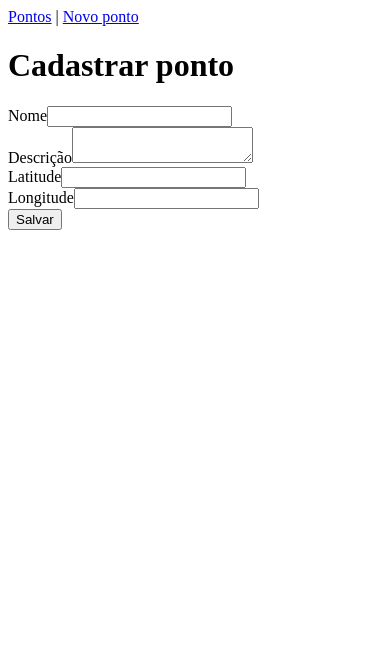
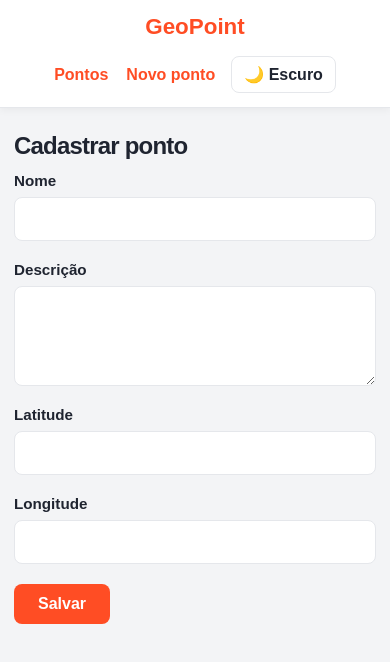
Before and after one commit to 1111500-lordi/Trabalho-frontend-GeoPoint, a React (Vite) app: page /pontos/novo in a window 390 px wide. Shown: the top 662 px of the page. Built offline with nearby package versions, Linux system fonts and the light colour scheme.

Commit message:
style: adiciona temas claro escuro e responsividade

```diff
--- a/src/App.jsx
+++ b/src/App.jsx
@@ -1,3 +1,4 @@
+import { useEffect, useState } from 'react';
 import { Navigate, Route, Routes } from 'react-router-dom';
 import Navbar from './components/Navbar.jsx';
 import ListaPontos from './pages/ListaPontos.jsx';
@@ -6,9 +7,22 @@ import DetalhePonto from './pages/DetalhePonto.jsx';
 import NaoEncontrada from './pages/NaoEncontrada.jsx';
 
 function App() {
+    const [tema, setTema] = useState(() => {
+    return localStorage.getItem('tema') || 'claro';
+  });
+
+  useEffect(() => {
+    document.documentElement.setAttribute('data-tema', tema);
+    localStorage.setItem('tema', tema);
+  }, [tema]);
+
+    function alternarTema() {
+    setTema(tema === 'claro' ? 'escuro' : 'claro');
+  }
+
   return (
     <>
-      <Navbar />
+      <Navbar tema={tema} alternarTema={alternarTema} />
 
       <main>
         <Routes>
--- a/src/components/CampoCadastrar.jsx
+++ b/src/components/CampoCadastrar.jsx
@@ -1,18 +1,28 @@
+
 export default function CampoCadastrar(props) {
     return (
-        <div>
-            <label htmlFor={props.nome}>{props.rotulo}</label>
-            {props.erro && <p>{props.erro}</p>}
+        <div className="campo-formulario">
+            <label htmlFor={props.nome}>
+                {props.rotulo}
+            </label>
+
+            {props.erro && (
+                <p className="mensagem-erro">
+                    {props.erro}
+                </p>
+            )}
+
             <input
-            value = {props.valor}
-            onChange = {props.aoMudar}
-            name = {props.nome}
-            type = {props.tipo}
-            placeholder = {props.placeholder}
-            required = {props.obrigatorio}
-            maxLength = {props.maximo}
-            step = {props.step}
-            id = {props.nome}
+                value={props.valor}
+                onChange={props.aoMudar}
+                name={props.nome}
+                type={props.tipo}
+                placeholder={props.placeholder}
+                required={props.obrigatorio}
+                maxLength={props.maximo}
+                step={props.step}
+                id={props.nome}
+                aria-invalid={Boolean(props.erro)}
             />
         </div>
     );
--- a/src/components/CampoDescricao.jsx
+++ b/src/components/CampoDescricao.jsx
@@ -1,18 +1,27 @@
+
 export default function CampoDescricao(props) {
     return (
-        <div>
-            <label htmlFor={props.nome}>{props.rotulo}</label>
-            {props.erro && <p className="erro">{props.erro}</p>}
+        <div className="campo-formulario">
+            <label htmlFor={props.nome}>
+                {props.rotulo}
+            </label>
+
+            {props.erro && (
+                <p className="mensagem-erro">
+                    {props.erro}
+                </p>
+            )}
+
             <textarea
-            value = {props.valor}
-            onChange = {props.aoMudar}
-            name = {props.nome}
-            id = {props.nome}
-            maxLength = {props.maximo}
-            rows={props.rows}
-            placeholder={props.placeholder}
+                value={props.valor}
+                onChange={props.aoMudar}
+                name={props.nome}
+                id={props.nome}
+                maxLength={props.maximo}
+                rows={props.rows || 4}
+                placeholder={props.placeholder}
+                aria-invalid={Boolean(props.erro)}
             />
-
         </div>
     );
 }
--- a/src/components/Navbar.jsx
+++ b/src/components/Navbar.jsx
@@ -1,11 +1,26 @@
+
 import { NavLink } from 'react-router-dom';
 
-function Navbar() {
+function Navbar({ tema, alternarTema }) {
   return (
-    <nav>
-      <NavLink to="/pontos">Pontos</NavLink>
-      {' | '}
-      <NavLink to="/pontos/novo">Novo ponto</NavLink>
+    <nav className="navbar">
+      <div className="navbar-conteudo">
+        <span className="navbar-logo">GeoPoint</span>
+
+        <div className="navbar-links">
+          <NavLink to="/pontos">Pontos</NavLink>
+          <NavLink to="/pontos/novo">Novo ponto</NavLink>
+        </div>
+
+        <button
+          className="botao-tema"
+          onClick={alternarTema}
+          aria-label="Alternar tema"
+          title="Alternar tema"
+        >
+          {tema === 'claro' ? '🌙 Escuro' : '☀ Claro'}
+        </button>
+      </div>
     </nav>
   );
 }
--- a/src/index.css
+++ b/src/index.css
@@ -1,3 +1,41 @@
+
+:root {
+  font-family: Arial, Helvetica, sans-serif;
+  color-scheme: light;
+}
+
+:root[data-tema="claro"] {
+  --cor-fundo: #f3f4f6;
+  --cor-superficie: #ffffff;
+  --cor-texto: #1f2430;
+  --cor-texto-secundario: #6b7280;
+  --cor-borda: #e5e7eb;
+  --cor-destaque: #ff4d24;
+  --cor-destaque-hover: #e6401b;
+  --cor-tabela-cabecalho: #fff0eb;
+}
+
+:root[data-tema="escuro"] {
+  color-scheme: dark;
+  --cor-fundo: #171b25;
+  --cor-superficie: #252c3a;
+  --cor-texto: #f9fafb;
+  --cor-texto-secundario: #aab3c2;
+  --cor-borda: #3b4556;
+  --cor-destaque: #ff6344;
+  --cor-destaque-hover: #ff8068;
+  --cor-tabela-cabecalho: #34303a;
+}
+
+body {
+  margin: 0;
+  background-color: var(--cor-fundo);
+  color: var(--cor-texto);
+  font-family: Arial, Helvetica, sans-serif;
+  transition: background-color 0.2s, color 0.2s;
+}
+
+
 .sr-only {
   position: absolute;
   width: 1px;
@@ -68,7 +106,6 @@
   color: white;
 }
 
-/* ---------- Tabela ---------- */
 .tabela-container {
   background: white;
   border: 1px solid #e5e7eb;
@@ -141,3 +178,329 @@
   align-items: center;
   gap: 8px;
 }
+
+.navbar {
+  background-color: var(--cor-superficie);
+  border-bottom: 1px solid var(--cor-borda);
+  box-shadow: 0 2px 8px rgba(0, 0, 0, 0.05);
+}
+
+.navbar-conteudo {
+  max-width: 1200px;
+  margin: 0 auto;
+  padding: 16px 24px;
+  display: flex;
+  align-items: center;
+  justify-content: space-between;
+  gap: 24px;
+}
+
+.navbar-logo {
+  color: var(--cor-destaque);
+  font-size: 1.4rem;
+  font-weight: 800;
+}
+
+.navbar-links {
+  display: flex;
+  align-items: center;
+  gap: 24px;
+}
+
+.navbar-links a {
+  color: var(--cor-texto-secundario);
+  text-decoration: none;
+  font-weight: 600;
+  transition: color 0.2s;
+}
+
+.navbar-links a:hover,
+.navbar-links a.active {
+  color: var(--cor-destaque);
+}
+
+.botao-tema {
+  padding: 9px 14px;
+  border: 1px solid var(--cor-borda);
+  border-radius: 8px;
+  background-color: var(--cor-superficie);
+  color: var(--cor-texto);
+  font: inherit;
+  font-weight: 600;
+  cursor: pointer;
+}
+
+.botao-tema:hover {
+  background-color: var(--cor-fundo);
+}
+
+main {
+  max-width: 1200px;
+  margin: 0 auto;
+  padding: 40px 24px;
+}
+
+h1 {
+  margin: 0 0 12px;
+  color: var(--cor-texto);
+  font-size: 2rem;
+  font-weight: 800;
+  letter-spacing: -0.8px;
+}
+
+h2 {
+  color: var(--cor-texto);
+  font-size: 1.4rem;
+  font-weight: 700;
+}
+
+p {
+  color: var(--cor-texto-secundario);
+  line-height: 1.6;
+}
+
+@media (max-width: 600px) {
+  main {
+    padding: 28px 16px;
+  }
+
+  h1 {
+    font-size: 1.65rem;
+  }
+
+  .navbar-conteudo {
+    flex-wrap: wrap;
+    padding: 14px 16px;
+  }
+
+  .navbar-links {
+    gap: 14px;
+  }
+}
+
+.filtro input {
+  background-color: var(--cor-superficie);
+  color: var(--cor-texto);
+  border-color: var(--cor-borda);
+}
+
+.filtro input::placeholder {
+  color: var(--cor-texto-secundario);
+}
+
+.filtro input:focus {
+  border-color: var(--cor-destaque);
+}
+
+.tabela-container {
+  background-color: var(--cor-superficie);
+  border-color: var(--cor-borda);
+}
+
+.tabela th,
+.tabela td {
+  color: var(--cor-texto);
+  border-bottom-color: var(--cor-borda);
+}
+
+.tabela th {
+  background-color: var(--cor-tabela-cabecalho);
+  color: var(--cor-destaque);
+}
+
+.tabela tbody tr:hover {
+  background-color: var(--cor-fundo);
+}
+
+.link-nome {
+  color: var(--cor-destaque);
+}
+
+.botao-primario {
+  background-color: var(--cor-destaque);
+}
+
+.botao-primario:hover {
+  background-color: var(--cor-destaque-hover);
+}
+
+.botao-secundario {
+  background-color: var(--cor-fundo);
+  color: var(--cor-texto);
+}
+
+.botao-perigo {
+  background-color: #dc2626;
+  color: white;
+}
+
+form {
+  display: flex;
+  flex-direction: column;
+  gap: 20px;
+}
+
+.campo-formulario {
+  display: flex;
+  flex-direction: column;
+  gap: 8px;
+}
+
+.campo-formulario label {
+  color: var(--cor-texto);
+  font-weight: 600;
+  font-size: 0.95rem;
+}
+
+.campo-formulario input,
+.campo-formulario textarea {
+  width: 100%;
+  box-sizing: border-box;
+  padding: 12px 14px;
+  border: 1px solid var(--cor-borda);
+  border-radius: 8px;
+  background-color: var(--cor-superficie);
+  color: var(--cor-texto);
+  font: inherit;
+  transition: border-color 0.2s, box-shadow 0.2s;
+}
+
+.campo-formulario textarea {
+  resize: vertical;
+  min-height: 100px;
+}
+
+.campo-formulario input:focus,
+.campo-formulario textarea:focus {
+  outline: none;
+  border-color: var(--cor-destaque);
+  box-shadow: 0 0 0 3px rgba(255, 77, 36, 0.15);
+}
+
+.campo-formulario input::placeholder,
+.campo-formulario textarea::placeholder {
+  color: var(--cor-texto-secundario);
+}
+
+.mensagem-erro {
+  margin: 0;
+  color: #ef4444;
+  font-size: 0.85rem;
+}
+
+form button[type="submit"] {
+  align-self: flex-start;
+  padding: 11px 24px;
+  border: none;
+  border-radius: 8px;
+  background-color: var(--cor-destaque);
+  color: white;
+  font: inherit;
+  font-weight: 700;
+  cursor: pointer;
+  transition: background-color 0.2s;
+}
+
+form button[type="submit"]:hover {
+  background-color: var(--cor-destaque-hover);
+}
+
+@media (max-width: 600px) {
+  main {
+    padding: 24px 14px;
+  }
+
+  h1 {
+    font-size: 1.5rem;
+  }
+
+  .navbar-conteudo {
+    justify-content: center;
+    gap: 16px;
+    padding: 14px;
+  }
+
+  .navbar-logo {
+    width: 100%;
+    text-align: center;
+  }
+
+  .navbar-links {
+    justify-content: center;
+    gap: 18px;
+  }
+
+  .botao-tema {
+    padding: 8px 12px;
+  }
+
+  .filtro {
+    margin: 16px 0;
+  }
+}
+
+
+@media (max-width: 600px) {
+  .tabela-container {
+    overflow-x: visible;
+    border: none;
+    background: transparent;
+  }
+
+  .tabela,
+  .tabela tbody,
+  .tabela tr,
+  .tabela td {
+    display: block;
+    width: 100%;
+    box-sizing: border-box;
+  }
+
+  .tabela thead {
+    display: none;
+  }
+
+  .tabela tbody tr {
+    margin-bottom: 16px;
+    padding: 8px 14px;
+    border: 1px solid var(--cor-borda);
+    border-radius: 12px;
+    background: var(--cor-superficie);
+  }
+
+  .tabela tbody td {
+    display: flex;
+    justify-content: space-between;
+    align-items: center;
+    gap: 12px;
+    padding: 10px 0;
+    border-bottom: 1px solid var(--cor-borda);
+    white-space: normal;
+    text-align: right;
+  }
+
+  .tabela tbody td::before {
+    content: attr(data-label);
+    color: var(--cor-texto-secundario);
+    font-weight: 700;
+    text-align: left;
+  }
+
+  .tabela tbody td.col-acoes {
+    display: block;
+    border-bottom: none;
+  }
+
+  .tabela tbody td.col-acoes::before {
+    display: block;
+    margin-bottom: 10px;
+  }
+
+  .tabela .acoes {
+    flex-wrap: wrap;
+  }
+
+  .tabela .botao {
+    flex: 1;
+  }
+}
```
